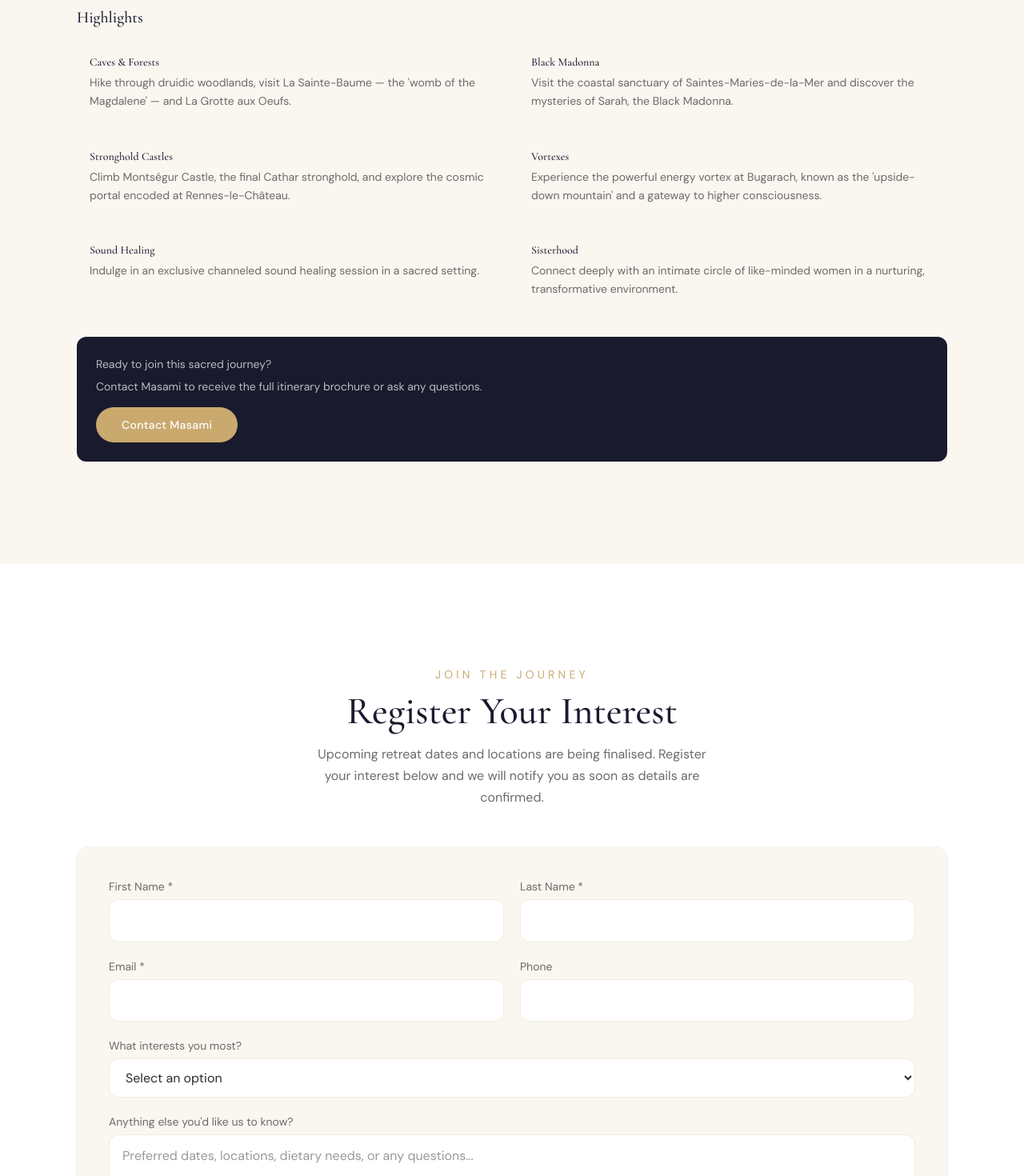
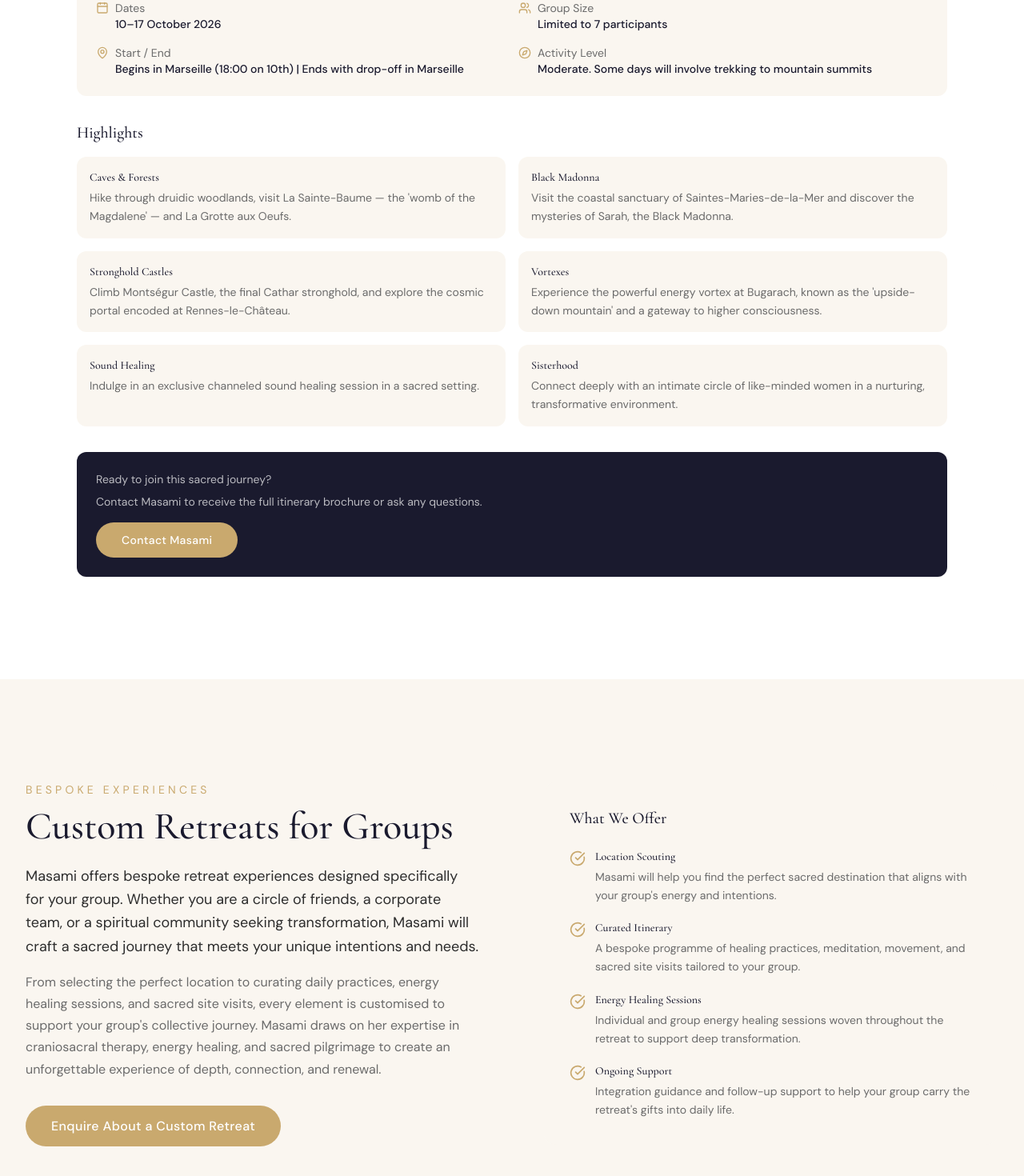
Before and after one commit to pentagonalcycles/masami, a Next.js app: page /retreats in a window 1280 px wide. Shown: the part 4224-5694 px from the top of the page at 80% size. Built offline with nearby package versions, Linux system fonts and the light colour scheme.

Commit message:
feat: full retreats page with upcoming/past sections, custom retreats, and inquiry form

```diff
--- a/src/app/retreats/page.tsx
+++ b/src/app/retreats/page.tsx
@@ -1,8 +1,17 @@
 import Image from "next/image";
 import { FadeIn } from "@/components/FadeIn";
 import { RetreatInquiryForm } from "@/components/RetreatInquiryForm";
-import { retreats, featuredRetreats } from "@/data/site-data";
-import { MapPin, Users, Sparkles, Heart, Compass, Calendar } from "lucide-react";
+import { PastRetreatCard } from "@/components/PastRetreatCard";
+import { retreats, featuredRetreats, customRetreats } from "@/data/site-data";
+import {
+  MapPin,
+  Users,
+  Sparkles,
+  Heart,
+  Compass,
+  Calendar,
+  CheckCircle,
+} from "lucide-react";
 import type { Metadata } from "next";
 
 export const metadata: Metadata = {
@@ -12,6 +21,9 @@ export const metadata: Metadata = {
 };
 
 export default function RetreatsPage() {
+  const upcomingRetreats = featuredRetreats.filter((r) => r.status === "upcoming");
+  const pastRetreats = featuredRetreats.filter((r) => r.status === "past");
+
   return (
     <>
       {/* Hero Section */}
@@ -35,9 +47,7 @@ export default function RetreatsPage() {
               </p>
             </FadeIn>
             <FadeIn delay={0.1}>
-              <h1 className="heading-xl text-white mb-6">
-                {retreats.title}
-              </h1>
+              <h1 className="heading-xl text-white mb-6">{retreats.title}</h1>
             </FadeIn>
             <FadeIn delay={0.2}>
               <p className="text-white/80 text-body max-w-lg mb-8">
@@ -96,9 +106,7 @@ export default function RetreatsPage() {
               <p className="text-gold tracking-[0.3em] uppercase text-sm mb-3">
                 What Awaits You
               </p>
-              <h2 className="heading-lg text-charcoal">
-                Retreat Highlights
-              </h2>
+              <h2 className="heading-lg text-charcoal">Retreat Highlights</h2>
             </div>
           </FadeIn>
           <div className="grid grid-cols-1 md:grid-cols-2 lg:grid-cols-3 gap-6">
@@ -158,13 +166,22 @@ export default function RetreatsPage() {
         </div>
       </section>
 
-      {/* Featured Retreats */}
-      {featuredRetreats.map((retreat) => (
-        <section
-          key={retreat.slug}
-          id={retreat.slug}
-          className="section-padding"
-        >
+      {/* Upcoming Retreats */}
+      {upcomingRetreats.length > 0 && (
+        <section className="section-padding bg-white">
+          <div className="container-wide">
+            <FadeIn>
+              <div className="text-center mb-16">
+                <p className="text-gold tracking-[0.3em] uppercase text-sm mb-3">
+                  Join Us
+                </p>
+                <h2 className="heading-lg text-charcoal">
+                  Upcoming Retreats
+                </h2>
+              </div>
+            </FadeIn>
+            {upcomingRetreats.map((retreat) => (
+              <div key={retreat.slug} id={retreat.slug} className="mb-20 last:mb-0">
                 <div className="container-narrow">
                   <FadeIn>
                     {retreat.flyerImage && (
@@ -186,9 +203,9 @@ export default function RetreatsPage() {
                           {retreat.badge}
                         </span>
                       )}
-                <h2 className="heading-lg text-charcoal mb-2">
+                      <h3 className="heading-lg text-charcoal mb-2">
                         {retreat.title}
-                </h2>
+                      </h3>
                       <p className="text-text-light text-body italic mb-6">
                         {retreat.subtitle}
                       </p>
@@ -198,9 +215,9 @@ export default function RetreatsPage() {
 
                       {/* Trip Details */}
                       <div className="bg-cream rounded-xl p-6 mb-8">
-                    <h3 className="font-heading text-xl text-charcoal mb-4">
+                        <h4 className="font-heading text-xl text-charcoal mb-4">
                           Trip at a Glance
-                    </h3>
+                        </h4>
                         <div className="grid grid-cols-1 sm:grid-cols-2 gap-4 text-sm">
                           <div className="flex items-start gap-2">
                             <Calendar
@@ -255,18 +272,18 @@ export default function RetreatsPage() {
 
                       {/* Highlights */}
                       <div className="mb-8">
-                    <h3 className="font-heading text-xl text-charcoal mb-4">
+                        <h4 className="font-heading text-xl text-charcoal mb-4">
                           Highlights
-                    </h3>
+                        </h4>
                         <div className="grid grid-cols-1 sm:grid-cols-2 gap-4">
                           {retreat.highlights.map((h) => (
                             <div
                               key={h.title}
                               className="bg-cream rounded-xl p-4"
                             >
-                          <h4 className="font-medium text-charcoal text-sm mb-1">
+                              <h5 className="font-medium text-charcoal text-sm mb-1">
                                 {h.title}
-                          </h4>
+                              </h5>
                               <p className="text-text-light text-sm leading-relaxed">
                                 {h.description}
                               </p>
@@ -281,8 +298,8 @@ export default function RetreatsPage() {
                           Ready to join this sacred journey?
                         </p>
                         <p className="text-sm text-white/70 mb-4">
-                      Contact Masami to receive the full itinerary brochure or
-                      ask any questions.
+                          Contact Masami to receive the full itinerary brochure
+                          or ask any questions.
                         </p>
                         <a
                           href={`mailto:${retreat.contactEmail}`}
@@ -294,8 +311,98 @@ export default function RetreatsPage() {
                     </div>
                   </FadeIn>
                 </div>
+              </div>
+            ))}
+          </div>
         </section>
+      )}
+
+      {/* Past Retreats */}
+      {pastRetreats.length > 0 && (
+        <section className="section-padding bg-cream-dark">
+          <div className="container-wide">
+            <FadeIn>
+              <div className="text-center mb-16">
+                <p className="text-gold tracking-[0.3em] uppercase text-sm mb-3">
+                  Archive
+                </p>
+                <h2 className="heading-lg text-charcoal">Past Retreats</h2>
+                <p className="text-text-light max-w-2xl mx-auto mt-4 text-body">
+                  A glimpse into the sacred journeys we have shared.
+                </p>
+              </div>
+            </FadeIn>
+            <div className="grid grid-cols-1 md:grid-cols-2 lg:grid-cols-3 gap-6">
+              {pastRetreats.map((retreat, i) => (
+                <FadeIn key={retreat.slug} delay={i * 0.1}>
+                  <PastRetreatCard
+                    title={retreat.title}
+                    location={retreat.location}
+                    dates={retreat.dates}
+                    image={retreat.image}
+                    shortDescription={retreat.shortDescription}
+                  />
+                </FadeIn>
               ))}
+            </div>
+          </div>
+        </section>
+      )}
+
+      {/* Custom Retreats for Groups */}
+      <section className="section-padding">
+        <div className="container-wide">
+          <div className="grid grid-cols-1 lg:grid-cols-2 gap-12 lg:gap-20 items-start">
+            <FadeIn direction="left">
+              <div>
+                <p className="text-gold tracking-[0.3em] uppercase text-sm mb-3">
+                  Bespoke Experiences
+                </p>
+                <h2 className="heading-lg text-charcoal mb-6">
+                  {customRetreats.title}
+                </h2>
+                <p className="text-text text-body mb-4">
+                  {customRetreats.description}
+                </p>
+                <p className="text-text-light mb-8">
+                  {customRetreats.longDescription}
+                </p>
+                <a
+                  href={`mailto:${customRetreats.contactEmail}?subject=Custom Retreat Enquiry`}
+                  className="btn-primary"
+                >
+                  Enquire About a Custom Retreat
+                </a>
+              </div>
+            </FadeIn>
+            <FadeIn direction="right" delay={0.1}>
+              <div className="bg-cream rounded-2xl p-8">
+                <h3 className="font-heading text-xl text-charcoal mb-6">
+                  What We Offer
+                </h3>
+                <div className="space-y-5">
+                  {customRetreats.offerings.map((offering) => (
+                    <div key={offering.title} className="flex items-start gap-3">
+                      <CheckCircle
+                        size={20}
+                        className="text-gold mt-0.5 shrink-0"
+                      />
+                      <div>
+                        <h4 className="font-medium text-charcoal text-sm mb-1">
+                          {offering.title}
+                        </h4>
+                        <p className="text-text-light text-sm leading-relaxed">
+                          {offering.description}
+                        </p>
+                      </div>
+                    </div>
+                  ))}
+                </div>
+              </div>
+            </FadeIn>
+          </div>
+        </div>
+      </section>
 
       {/* Inquiry Form */}
       <section id="inquiry" className="section-padding bg-white">
--- /dev/null
+++ b/src/components/PastRetreatCard.tsx
@@ -0,0 +1,48 @@
+import Image from "next/image";
+import { MapPin, Calendar } from "lucide-react";
+
+interface PastRetreatCardProps {
+  title: string;
+  location: string;
+  dates: string;
+  image: string;
+  shortDescription: string;
+}
+
+export function PastRetreatCard({
+  title,
+  location,
+  dates,
+  image,
+  shortDescription,
+}: PastRetreatCardProps) {
+  return (
+    <div className="bg-white rounded-2xl overflow-hidden shadow-sm">
+      <div className="relative aspect-[16/9] overflow-hidden">
+        <Image
+          src={image}
+          alt={title}
+          fill
+          className="object-cover"
+          sizes="(max-width: 768px) 100vw, (max-width: 1024px) 50vw, 33vw"
+        />
+      </div>
+      <div className="p-6">
+        <div className="flex flex-wrap items-center gap-4 text-sm text-text-light mb-3">
+          <div className="flex items-center gap-1.5">
+            <Calendar size={14} className="text-gold" />
+            <span>{dates}</span>
+          </div>
+          <div className="flex items-center gap-1.5">
+            <MapPin size={14} className="text-gold" />
+            <span>{location}</span>
+          </div>
+        </div>
+        <h3 className="heading-sm text-charcoal mb-2">{title}</h3>
+        <p className="text-text-light text-sm leading-relaxed">
+          {shortDescription}
+        </p>
+      </div>
+    </div>
+  );
+}
--- a/src/data/site-data.ts
+++ b/src/data/site-data.ts
@@ -305,8 +305,41 @@ export const featuredRetreats = [
         "Moderate. Some days will involve trekking to mountain summits",
     },
     contactEmail: "masami@luminousearth.com",
+    status: "upcoming",
   },
 ];
+
+export const customRetreats = {
+  title: "Custom Retreats for Groups",
+  subtitle: "A Journey Tailored to Your Circle",
+  description:
+    "Masami offers bespoke retreat experiences designed specifically for your group. Whether you are a circle of friends, a corporate team, or a spiritual community seeking transformation, Masami will craft a sacred journey that meets your unique intentions and needs.",
+  longDescription:
+    "From selecting the perfect location to curating daily practices, energy healing sessions, and sacred site visits, every element is customised to support your group's collective journey. Masami draws on her expertise in craniosacral therapy, energy healing, and sacred pilgrimage to create an unforgettable experience of depth, connection, and renewal.",
+  offerings: [
+    {
+      title: "Location Scouting",
+      description:
+        "Masami will help you find the perfect sacred destination that aligns with your group's energy and intentions.",
+    },
+    {
+      title: "Curated Itinerary",
+      description:
+        "A bespoke programme of healing practices, meditation, movement, and sacred site visits tailored to your group.",
+    },
+    {
+      title: "Energy Healing Sessions",
+      description:
+        "Individual and group energy healing sessions woven throughout the retreat to support deep transformation.",
+    },
+    {
+      title: "Ongoing Support",
+      description:
+        "Integration guidance and follow-up support to help your group carry the retreat's gifts into daily life.",
+    },
+  ],
+  contactEmail: "masami@luminousearth.com",
+};
 
 export const qualifications = [
   {
```
Also changed, not shown: 1 other file (tests, documents, lock files or other folders). Lines whose indentation alone changed are shown as unchanged.
